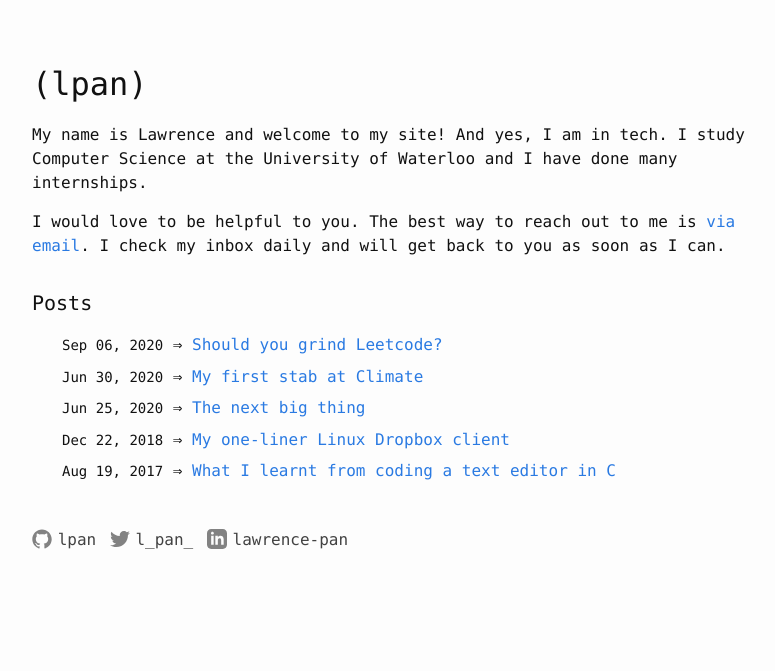
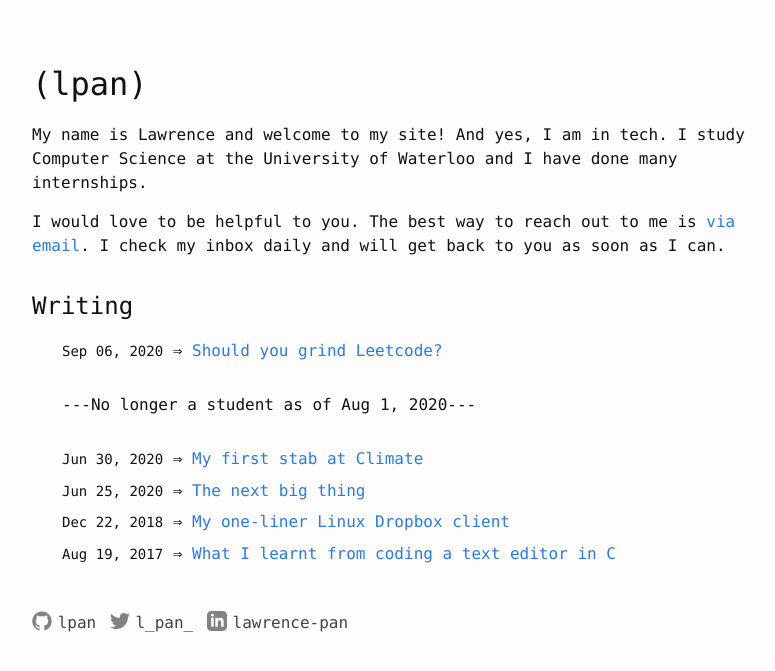
Before and after one commit to lpan/lpan.github.io, a Jekyll site: the page built from index.html, in a window 1280 px wide. Shown: the top 671 px of the page, without its empty margins (238-1013 px from the left). Built offline with Jekyll 4.4.1, drawn with Linux system fonts in a browser that asks for light colours.

Commit message:
post before graduation and after

```diff
--- a/_sass/_layout.scss
+++ b/_sass/_layout.scss
@@ -71,9 +71,14 @@
   padding: $spacing-unit 0;
 }
 
-.page-heading {
-  font-size: 20px;
-  margin-top: $spacing-unit;
+.home {
+  h2 {
+    margin-top: $spacing-unit;
+  }
+
+  h4.divider {
+    margin: $spacing-unit;
+  }
 }
 
 .post-list {
--- a/index.html
+++ b/index.html
@@ -15,10 +15,12 @@ layout: default
     daily and will get back to you as soon as I can.
   </p>
 
-  <h1 class="page-heading">Posts</h1>
+  <h2>Writing</h2>
   <ul class="post-list">
     {% for post in site.posts %}
-    {% if post.useful %}
+
+    {% capture posttime %}{{post.date | date: '%s'}}{% endcapture %}
+    {% if post.useful and posttime > "1598832000" %}
     <li>
       <span class="post-meta">{{ post.date | date: "%b %d, %Y" }}</span>
 
@@ -34,4 +36,28 @@ layout: default
     {% endif %}
     {% endfor %}
   </ul>
+
+  <h4 class="divider">---No longer a student as of Aug 1, 2020---</h4>
+
+  <ul class="post-list">
+    {% for post in site.posts %}
+
+    {% capture posttime %}{{post.date | date: '%s'}}{% endcapture %}
+    {% if post.useful and posttime < "1598832000" %}
+    <li>
+      <span class="post-meta">{{ post.date | date: "%b %d, %Y" }}</span>
+
+      <br class="post-break">
+
+      <span class="post-link">
+        <span>&rArr;</span>
+        <a href="{{ post.url | prepend: site.baseurl }}">
+          {{ post.title }}
+        </a>
+      </span>
+    </li>
+    {% endif %}
+
+    {% endfor %}
+  </ul>
 </div>
```
